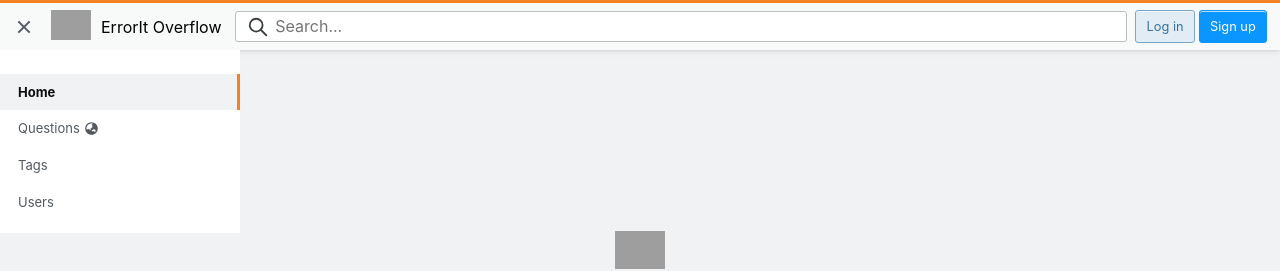
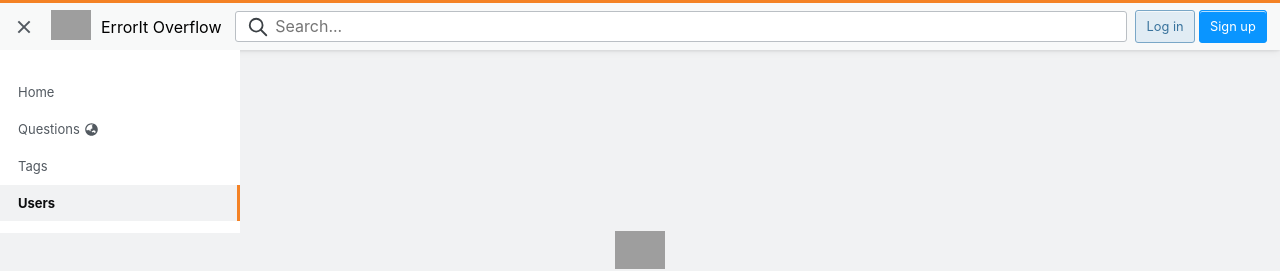
Before and after one commit to 2realzoo/ErrorIt, a React (Create React App) app in the folder client/: page /login in a window 1280 px wide. Both pictures are taken after a click on the link 24 px from the left and 26 px from the top of the page. Shown: the top 271 px of the page. Built offline with nearby package versions, Linux system fonts and the light colour scheme; grey boxes are pictures that could not be loaded.

Commit message:
[FE][FEAT]:현재 페이지 상태관리, 헤더 사이드 메뉴바 active 관리

```diff
--- a/client/src/components/Header.js
+++ b/client/src/components/Header.js
@@ -1,8 +1,10 @@
-import React, { useState } from "react";
+import React, { useEffect, useState } from "react";
 import styled, { css } from "styled-components";
 import "./Header.css";
 import { TbSearch } from "react-icons/tb";
 import { FaGlobeAsia } from "react-icons/fa";
+import { useSelector, useDispatch } from "react-redux";
+import { currentPage } from "../reducers/actions";
 
 const HeaderContainer = styled.header`
   position: fixed;
@@ -174,11 +176,20 @@ const SearchInput = styled.input`
 function Header() {
   const [isLogin, setIsLogin] = useState(false);
   const [openMenu, setOpenMenu] = useState(false);
+  const { currentPageReducer } = useSelector((state) => state);
+  const dispatch = useDispatch();
+
+  // useEffect(() => {
+  //   console.log(currentPageReducer);
+  // }, [currentPageReducer]);
+  // currentPageReducer 상태 확인용 코드
 
   const handleClickMenu = () => {
     setOpenMenu(!openMenu);
   };
-
+  const handlePageHome = () => {
+    dispatch(currentPage("Home"));
+  };
   return (
     <HeaderContainer>
       <HeaderWrapper>
@@ -188,21 +199,46 @@ function Header() {
         {openMenu ? (
           <MenuSidebar>
             <SidebarNav>
-              <SelectedItem>
+              {currentPageReducer === "Home" ? (
+                <SelectedItem onClick={handlePageHome}>
                   <NavLink>Home</NavLink>
                 </SelectedItem>
+              ) : (
+                <NavItemWrapper onClick={handlePageHome}>
+                  <NavItem>Home</NavItem>
+                </NavItemWrapper>
+              )}
+              {currentPageReducer === "Question" ? (
+                <SelectedItem>
+                  <NavLink>Questions</NavLink>
+                  <FaGlobeAsia />
+                </SelectedItem>
+              ) : (
                 <NavItemWrapper>
                   <NavItem>
                     <Itemflex>Questions</Itemflex>
                     <FaGlobeAsia />
                   </NavItem>
                 </NavItemWrapper>
+              )}
+              {currentPageReducer === "Tags" ? (
+                <SelectedItem>
+                  <NavLink>Tags</NavLink>
+                </SelectedItem>
+              ) : (
                 <NavItemWrapper>
                   <NavItem>Tags</NavItem>
                 </NavItemWrapper>
+              )}
+              {currentPageReducer === "Users" ? (
+                <SelectedItem>
+                  <NavLink>Users</NavLink>
+                </SelectedItem>
+              ) : (
                 <NavItemWrapper>
                   <NavItem>Users</NavItem>
                 </NavItemWrapper>
+              )}
             </SidebarNav>
           </MenuSidebar>
         ) : (
--- a/client/src/index.js
+++ b/client/src/index.js
@@ -1,14 +1,18 @@
-import React from 'react';
-import ReactDOM from 'react-dom/client';
-import './index.css';
-import App from './App';
-import reportWebVitals from './reportWebVitals';
+import React from "react";
+import ReactDOM from "react-dom/client";
+import "./index.css";
+import App from "./App";
+import reportWebVitals from "./reportWebVitals";
+import { Provider } from "react-redux";
+import store from "./store/store.js";
 
-const root = ReactDOM.createRoot(document.getElementById('root'));
+const root = ReactDOM.createRoot(document.getElementById("root"));
 root.render(
-  <React.StrictMode>
-    <App />
-  </React.StrictMode>
+  <Provider store={store}>
+    <React.StrictMode>
+      <App />
+    </React.StrictMode>
+  </Provider>
 );
 
 // If you want to start measuring performance in your app, pass a function
--- a/client/src/pages/Login.js
+++ b/client/src/pages/Login.js
@@ -1,5 +1,7 @@
-import React from "react";
+import React, { useEffect } from "react";
+import { useDispatch } from "react-redux";
 import styled from "styled-components";
+import { currentPage } from "../reducers/actions";
 
 const LoginContainer = styled.div`
   max-width: 100%;
@@ -120,6 +122,11 @@ const Caption = styled.a`
 `;
 
 function Login() {
+  const dispatch = useDispatch();
+  useEffect(() => {
+    dispatch(currentPage("Users"));
+  }, []);
+
   return (
     <LoginContainer>
       <LoginWrapper>
--- a/client/src/pages/SignUp.js
+++ b/client/src/pages/SignUp.js
@@ -1,5 +1,7 @@
-import React from "react";
+import React, { useEffect } from "react";
+import { useDispatch } from "react-redux";
 import styled from "styled-components";
+import { currentPage } from "../reducers/actions";
 
 const SignUpContainer = styled.div`
   max-width: 100%;
@@ -139,6 +141,10 @@ const Caption = styled.a`
 `;
 
 function SignUp() {
+  const dispatch = useDispatch();
+  useEffect(() => {
+    dispatch(currentPage("Users"));
+  }, []);
   return (
     <SignUpContainer>
       <SignUpWrapper>
--- /dev/null
+++ b/client/src/reducers/actions.js
@@ -0,0 +1,8 @@
+export const CURRENT_PAGE = "CURRENT_PAGE";
+
+export const currentPage = (state) => {
+  return {
+    type: CURRENT_PAGE,
+    payload: state,
+  };
+};
--- /dev/null
+++ b/client/src/reducers/currentPageReducer.js
@@ -0,0 +1,14 @@
+import { CURRENT_PAGE } from "./actions";
+
+const initialState = "Home";
+
+const currentPageReducer = (state = initialState, action) => {
+  switch (action.type) {
+    case CURRENT_PAGE:
+      return action.payload;
+    default:
+      return state;
+  }
+};
+
+export default currentPageReducer;
--- /dev/null
+++ b/client/src/reducers/rootReducer.js
@@ -0,0 +1,8 @@
+import { combineReducers } from "redux";
+import currentPageReducer from "./currentPageReducer";
+
+const rootReducer = combineReducers({
+  currentPageReducer,
+});
+
+export default rootReducer;
--- /dev/null
+++ b/client/src/store/store.js
@@ -0,0 +1,6 @@
+import { legacy_createStore as createStore } from "redux";
+import rootReducer from "../reducers/rootReducer.js";
+
+const store = createStore(rootReducer);
+
+export default store;
```
Lines whose indentation alone changed are shown as unchanged.
